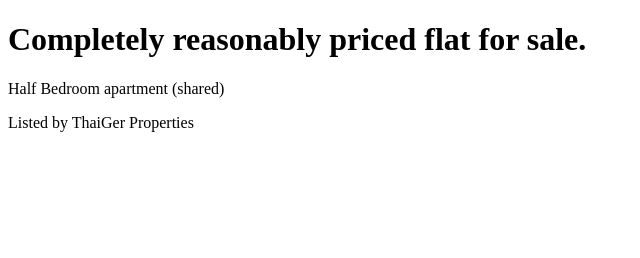
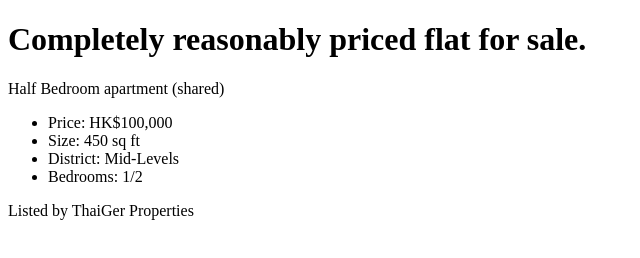
Before and after one commit to bilibililover/hk-flat-listing, a plain HTML site: page index.html in a window 1280 px wide. Shown: the whole page, without its empty margins (0-640 px from the left). Drawn offline with Linux system fonts and the light colour scheme.

Commit message:
key facts

```diff
--- a/index.html
+++ b/index.html
@@ -9,6 +9,12 @@
         </header>
         <main>
             <p>Half Bedroom apartment (shared)</p>
+            <ul>
+                <li>Price: HK$100,000</li>
+                <li>Size: 450 sq ft</li>
+                <li>District: Mid-Levels</li>
+                <li>Bedrooms: 1/2</li>
+            </ul>
         </main>
         <footer>
             <p>Listed by ThaiGer Properties</p>
```
